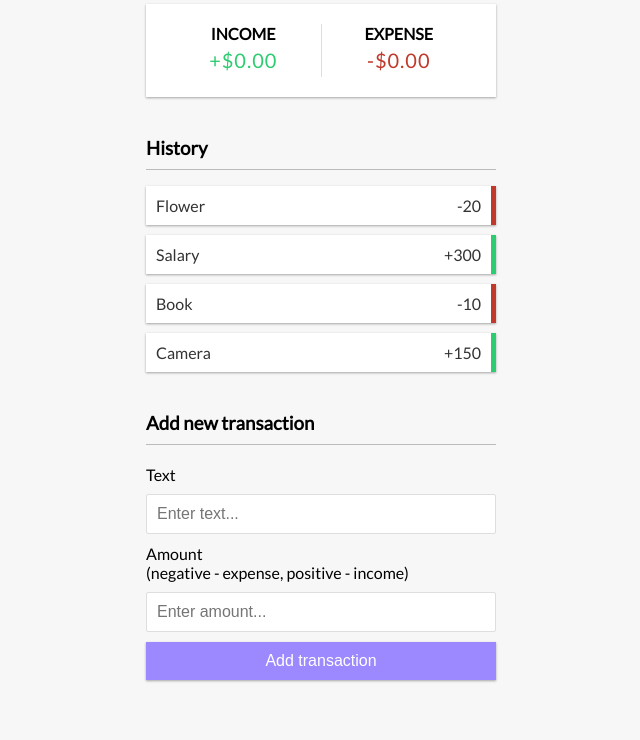
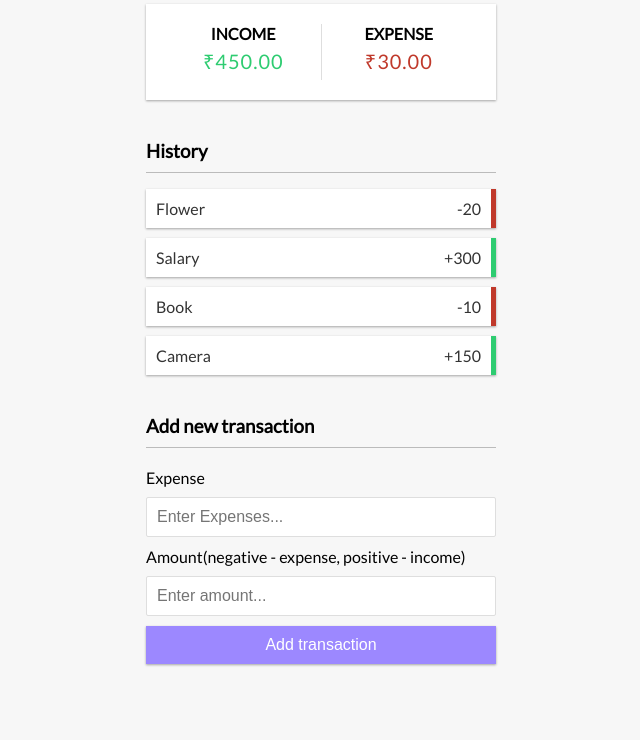
Before and after one commit to rincemathew/Expense-Tracker, a plain HTML site: page index.html in a window 1280 px wide. Shown: the part 173-913 px from the top of the page, without its empty margins (319-959 px from the left). Drawn offline with Linux system fonts and the light colour scheme.

Commit message:
display balance,income,expense

```diff
--- a/index.html
+++ b/index.html
@@ -6,41 +6,41 @@
     <meta http-equiv="X-UA-Compatible" content="ie=edge" />
     <link rel="stylesheet" href="style.css" />
     <title>Expense Tracker</title>
+    <link rel="icon" type="image/x-icon" href="/favicon.ico"/>
   </head>
   <body>
     <h2>Expense Tracker</h2>
 
     <div class="container">
-      <h4>Your Balance</h4>
-      <h1 id="balance">$0.00</h1>
+      <h4>YOUR BALANCE</h4>
+      <h1 id="balance">₹0.00</h1>
 
       <div class="inc-exp-container">
         <div>
-          <h4>Income</h4>
-          <p id="money-plus" class="money plus">+$0.00</p>
+          <h4>INCOME</h4>
+          <p id="money-plus" class="money plus">+₹0.00</p>
         </div>
         <div>
-          <h4>Expense</h4>
-          <p id="money-minus" class="money minus">-$0.00</p>
+          <h4>EXPENSE</h4>
+          <p id="money-minus" class="money minus">-₹0.00</p>
         </div>
       </div>
 
       <h3>History</h3>
       <ul id="list" class="list">
         <!-- <li class="minus">
-          Cash <span>-$400</span><button class="delete-btn">x</button>
+          Cash <span>-₹400</span><button class="delete-btn">x</button>
         </li> -->
       </ul>
 
       <h3>Add new transaction</h3>
       <form id="form">
         <div class="form-control">
-          <label for="text">Text</label>
-          <input type="text" id="text" placeholder="Enter text..." />
+          <label for="expense">Expense</label>
+          <input type="text" id="form-expense" placeholder="Enter Expenses..." />
         </div>
         <div class="form-control">
-          <label for="amount">Amount <br />(negative - expense, positive - income)</label
-          >
+          <label for="amount">Amount(negative - expense, positive - income)</label>
           <input type="number" id="amount" placeholder="Enter amount..." />
         </div>
         <button class="btn">Add transaction</button>
--- a/script.js
+++ b/script.js
@@ -3,7 +3,7 @@ const money_plus = document.getElementById('money-plus');
 const money_minus = document.getElementById('money-minus');
 const list = document.getElementById('list');
 const form = document.getElementById('form');
-const text = document.getElementById('text');
+const form_expense = document.getElementById('form-expense');
 const amount = document.getElementById('amount');
 
 const dummyTransactions = [
@@ -15,33 +15,42 @@ const dummyTransactions = [
 
 let transactions = dummyTransactions;
 
-// Add transactions to DOM list
 function addTransactionDOM(transaction) {
-    // Get sign
     const sign = transaction.amount < 0 ? '-' : '+';
 
     const item = document.createElement('li');
 
-    // Add class based on value
     item.classList.add(transaction.amount < 0 ? 'minus' : 'plus');
 
     item.innerHTML = `
-      ${transaction.text} <span>${sign}${Math.abs(
-      transaction.amount
-    )}</span> <button class="delete-btn" onclick="removeTransaction(${
-      transaction.id
-    })">x</button>
+      ${transaction.text} <span>${sign}${Math.abs(transaction.amount)}
+      </span> <button class="delete-btn" onclick="removeTransaction(${transaction.id})">x</button>
     `;
 
     list.appendChild(item);
   }
 
-  // Init app
+function updateValues() {
+  const amounts = transactions.map(transaction => transaction.amount);
+  console.log(amounts)
+  const total = amounts.reduce((acc, item)=> (acc += item), 0).toFixed(2);
+  console.log(total)
+  const income = amounts.filter(item => item > 0).reduce((acc, item) => (acc += item), 0).toFixed(2);
+  console.log(income)
+  const expense = (amounts.filter(item => item < 0).reduce((acc, item) => (acc += item), 0) * -1).toFixed(2);
+  console.log(expense)
+
+  balance.innerHTML =  `₹${total}`;
+  money_plus.innerHTML =  `₹${income}`;
+  money_minus.innerHTML =  `₹${expense}`;
+}
+
+
 function init() {
     list.innerHTML = '';
 
     transactions.forEach(addTransactionDOM);
-
+    updateValues();
   }
 
-  init();
+init();
--- a/style.css
+++ b/style.css
@@ -37,7 +37,6 @@ h3 {
 
 h4 {
   margin: 0;
-  text-transform: uppercase;
 }
 
 .inc-exp-container {
```
Also changed, not shown: favicon.ico (added), screenshot.png (added), 1 other file.
